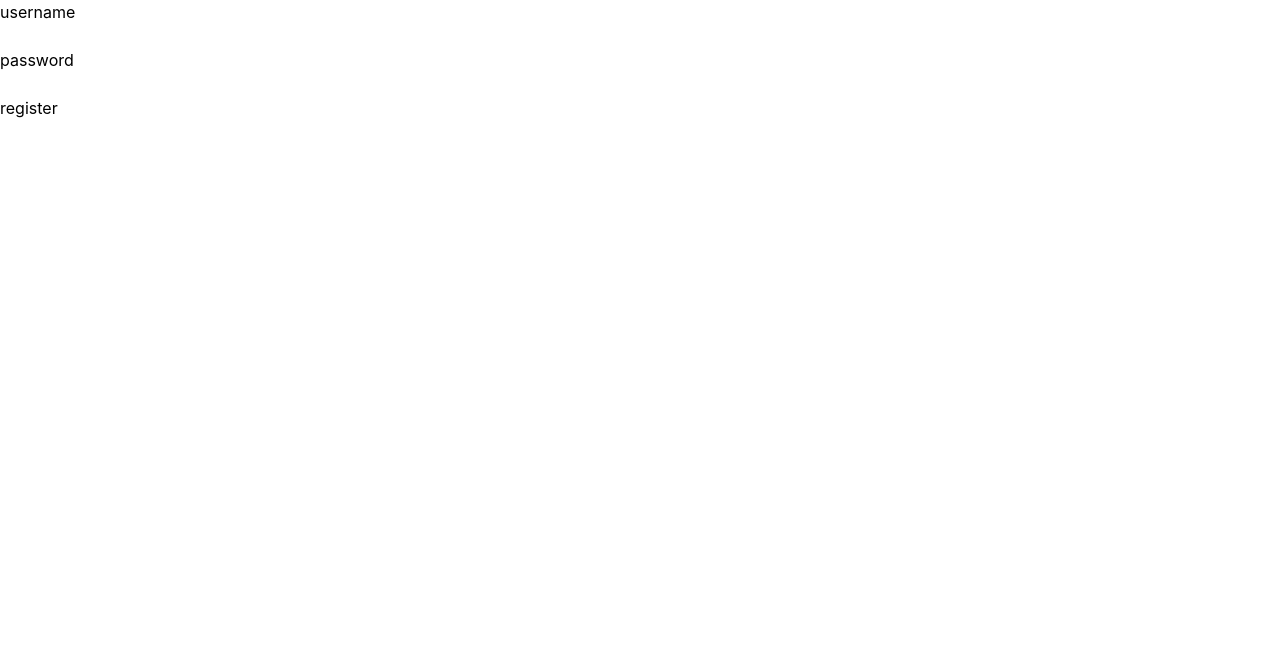
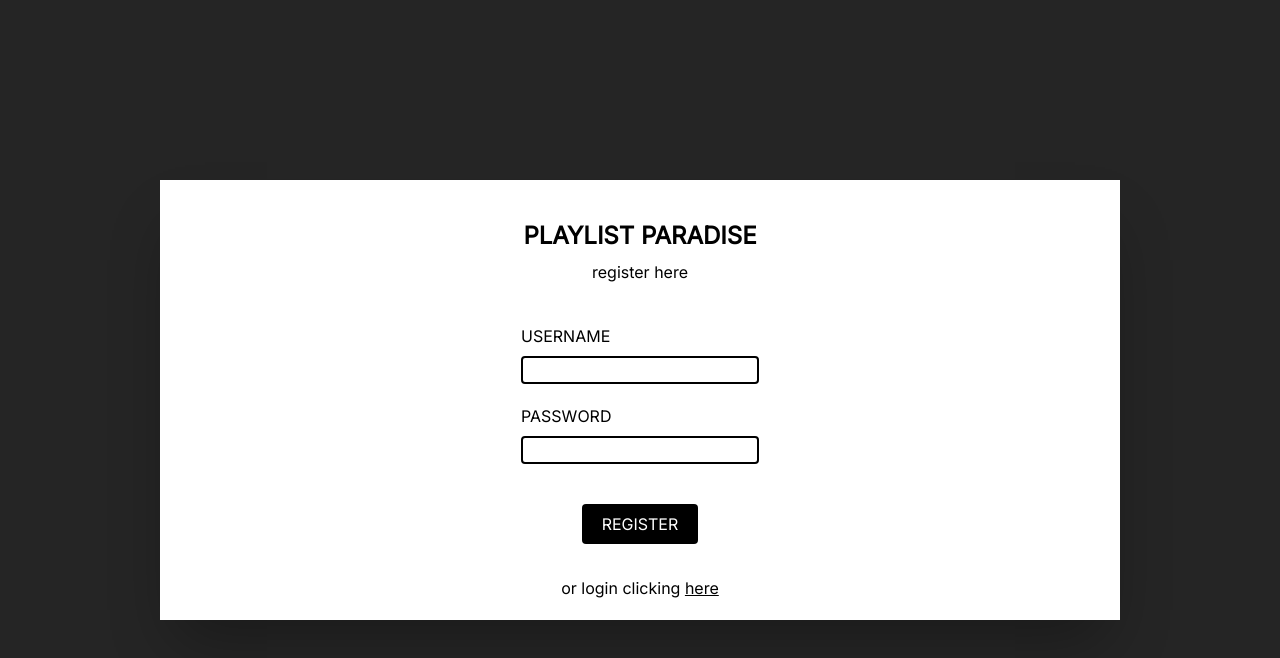
Before and after one commit to giannidona/PlaylistParadise-FrontEnd, a React (Create React App) app: page /register in a window 1280 px wide. Shown: the top 658 px of the page. Built offline with nearby package versions, Linux system fonts and the light colour scheme.

Commit message:
login & register design

```diff
--- a/public/index.html
+++ b/public/index.html
@@ -10,6 +10,10 @@
       content="Web site created using create-react-app"
     />
     <link rel="apple-touch-icon" href="%PUBLIC_URL%/logo192.png" />
+    <link
+      href="https://fonts.googleapis.com/css2?family=Inter&display=swap"
+      rel="stylesheet"
+    />
     <!--
       manifest.json provides metadata used when your web app is installed on a
       user's mobile device or desktop. See https://developers.google.com/web/fundamentals/web-app-manifest/
--- a/src/App.jsx
+++ b/src/App.jsx
@@ -9,7 +9,7 @@ function App() {
       <Routes>
         <Route path="/register" element={<Register />} />
         <Route path="/login" element={<Login />} />
-        <Route path="/" element={<Home />} />
+        <Route path="/home" element={<Home />} />
       </Routes>
     </Router>
   );
--- a/src/index.css
+++ b/src/index.css
@@ -4,11 +4,8 @@
 
 body {
   margin: 0;
-  font-family: -apple-system, BlinkMacSystemFont, "Segoe UI", "Roboto", "Oxygen",
-    "Ubuntu", "Cantarell", "Fira Sans", "Droid Sans", "Helvetica Neue",
-    sans-serif;
-  -webkit-font-smoothing: antialiased;
-  -moz-osx-font-smoothing: grayscale;
+  font-family: "Inter", sans-serif;
+  background-color: rgb(37, 37, 37);
 }
 
 code {
--- a/src/pages/Login.jsx
+++ b/src/pages/Login.jsx
@@ -1,10 +1,12 @@
 import React from "react";
 import { useState } from "react";
 import axios from "axios";
+import { Link, useNavigate } from "react-router-dom";
 
 export default function Login() {
   const [username, setUsername] = useState("");
   const [password, setPassword] = useState("");
+  let navigate = useNavigate();
 
   const handleSubmit = (e) => {
     e.preventDefault();
@@ -15,17 +17,28 @@ export default function Login() {
       })
       .then((res) => console.log(res))
       .catch((err) => console.log(err));
+    navigate("/home");
   };
   return (
-    <section>
-      <h1 className="text-center">LOGIN</h1>
+    <section className="flex items-center justify-center h-screen">
+      <div className="w-9/12 mx-auto bg-white shadow-[0_35px_60px_-15px_rgba(0,0,0,0.3)]">
+        <div className="my-10">
+          <h1 className="text-black text-center mb-2 text-2xl font-bold">
+            PLAYLIST PARADISE
+          </h1>
+          <p className="text-black text-center">login here</p>
+        </div>
+        <div className="w-min mx-auto ">
           <form onSubmit={handleSubmit}>
-        <div>
-          <div>
-            <label htmlFor="username">username</label>
+            <div className="my-5">
+              <div className="mb-2">
+                <label className="text-black " htmlFor="username">
+                  USERNAME
+                </label>
               </div>
               <div>
                 <input
+                  className="border-2 border-black text-black rounded"
                   type="text"
                   name="username"
                   id="username"
@@ -33,12 +46,15 @@ export default function Login() {
                 />
               </div>
             </div>
-        <div>
-          <div>
-            <label htmlFor="password">password</label>
+            <div className="my-5">
+              <div className="mb-2">
+                <label className="text-black " htmlFor="password">
+                  PASSWORD
+                </label>
               </div>
               <div>
                 <input
+                  className="border-2 border-black text-black rounded mb-5"
                   type="text"
                   name="password"
                   id="password"
@@ -46,10 +62,25 @@ export default function Login() {
                 />
               </div>
             </div>
-        <div>
-          <button type="submit">login</button>
+            <div className="text-center">
+              <button
+                className="text-white py-2 px-5 bg-black rounded mb-8"
+                type="submit"
+              >
+                LOGIN
+              </button>
+            </div>
+            <div className="text-center mb-5">
+              <p>
+                or register clicking{" "}
+                <Link className="underline" to="/register">
+                  here
+                </Link>
+              </p>
             </div>
           </form>
+        </div>
+      </div>
     </section>
   );
 }
--- a/src/pages/Register.jsx
+++ b/src/pages/Register.jsx
@@ -1,6 +1,7 @@
 import React from "react";
 import { useState } from "react";
 import axios from "axios";
+import { Link } from "react-router-dom";
 
 export default function Register() {
   const [username, setUsername] = useState("");
@@ -17,14 +18,25 @@ export default function Register() {
       .catch((err) => console.log(err));
   };
   return (
-    <section>
+    <section className="flex items-center justify-center h-screen">
+      <div className="w-9/12 mx-auto bg-white shadow-[0_35px_60px_-15px_rgba(0,0,0,0.3)]">
+        <div className="my-10">
+          <h1 className="text-black text-center mb-2 text-2xl font-bold">
+            PLAYLIST PARADISE
+          </h1>
+          <p className="text-black text-center">register here</p>
+        </div>
+        <div className="w-min mx-auto ">
           <form onSubmit={handleSubmit}>
-        <div>
-          <div>
-            <label htmlFor="username">username</label>
+            <div className="my-5">
+              <div className="mb-2">
+                <label className="text-black " htmlFor="username">
+                  USERNAME
+                </label>
               </div>
               <div>
                 <input
+                  className="border-2 border-black text-black rounded"
                   type="text"
                   name="username"
                   id="username"
@@ -32,12 +44,15 @@ export default function Register() {
                 />
               </div>
             </div>
-        <div>
-          <div>
-            <label htmlFor="password">password</label>
+            <div className="my-5">
+              <div className="mb-2">
+                <label className="text-black " htmlFor="password">
+                  PASSWORD
+                </label>
               </div>
               <div>
                 <input
+                  className="border-2 border-black text-black rounded mb-5"
                   type="text"
                   name="password"
                   id="password"
@@ -45,10 +60,25 @@ export default function Register() {
                 />
               </div>
             </div>
-        <div>
-          <button type="submit">register</button>
+            <div className="text-center">
+              <button
+                className="text-white py-2 px-5 bg-black rounded mb-8"
+                type="submit"
+              >
+                REGISTER
+              </button>
+            </div>
+            <div className="text-center mb-5">
+              <p>
+                or login clicking{" "}
+                <Link className="underline" to="/login">
+                  here
+                </Link>
+              </p>
             </div>
           </form>
+        </div>
+      </div>
     </section>
   );
 }
```
Lines whose indentation alone changed are shown as unchanged.
